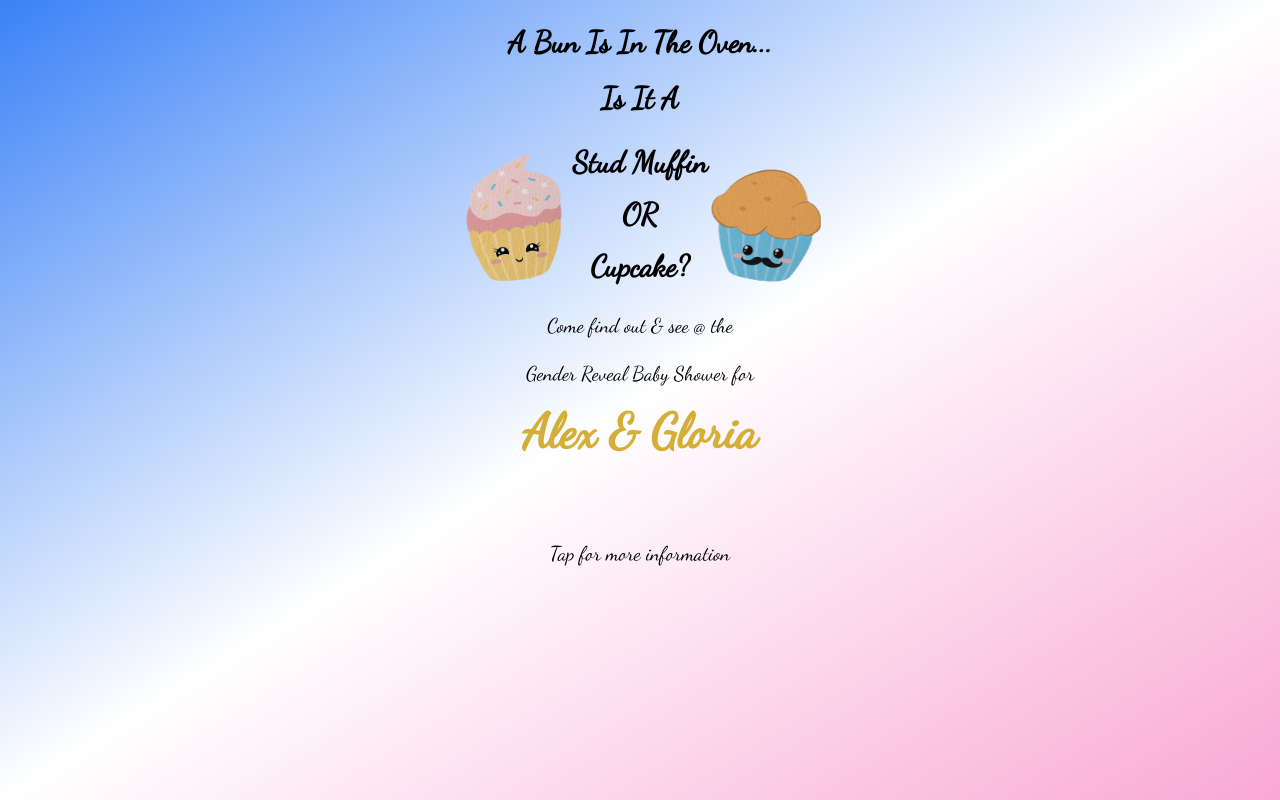
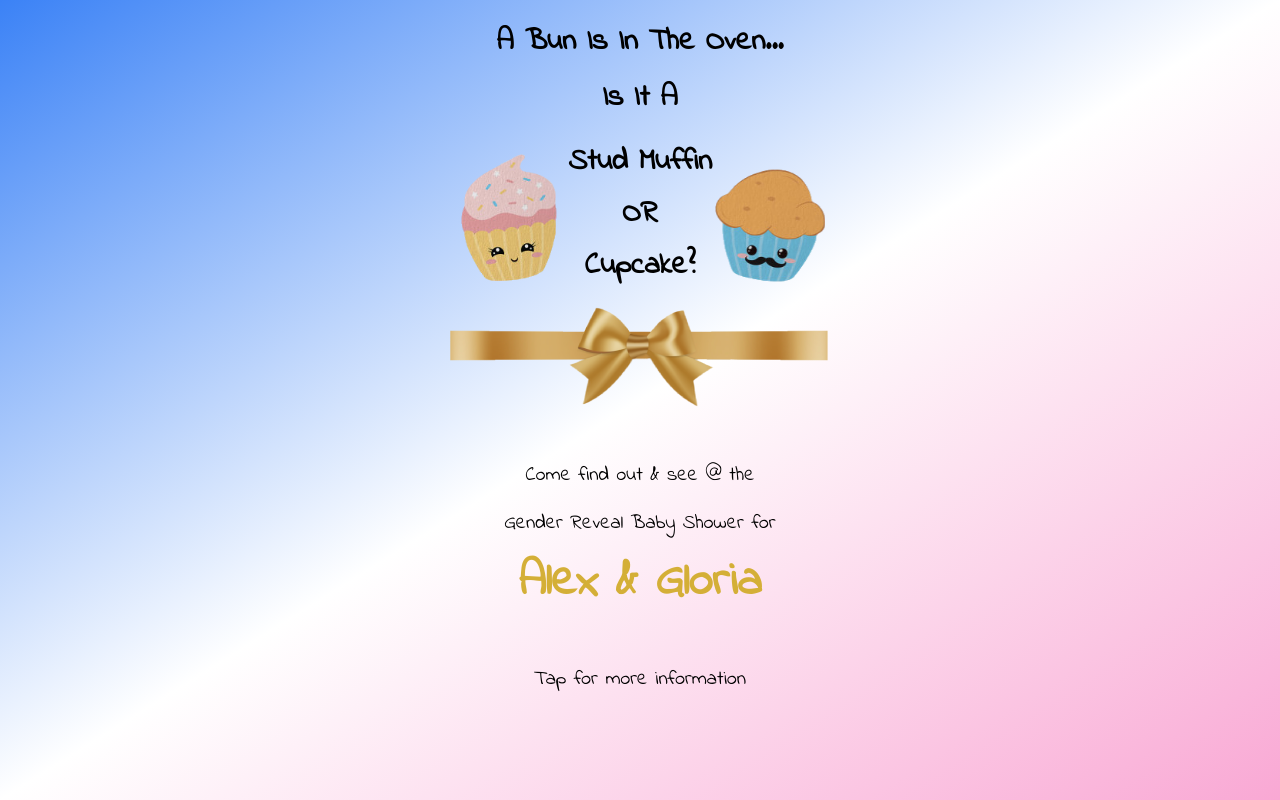
Before and after one commit to BenMoreira/ag-babyshower-invite, a React (Vite) app: page / in a window 1280 px wide. Both pictures are taken after a click on the button "English". Built offline with nearby package versions, Linux system fonts and the light colour scheme.

Commit message:
Adds ribbon and new font

```diff
--- a/index.html
+++ b/index.html
@@ -6,7 +6,7 @@
     <meta name="viewport" content="width=device-width, initial-scale=1.0" />
     <link rel="preconnect" href="https://fonts.googleapis.com">
     <link rel="preconnect" href="https://fonts.gstatic.com" crossorigin>
-    <link href="https://fonts.googleapis.com/css2?family=Dancing+Script&display=swap" rel="stylesheet">
+    <link href="https://fonts.googleapis.com/css2?family=Indie+Flower&display=swap" rel="stylesheet">
     <title>Vite + React</title>
   </head>
   <body>
--- a/src/App.css
+++ b/src/App.css
@@ -6,5 +6,5 @@
 }
 
 body {
-  font-family: 'Dancing Script', cursive;
+  font-family: 'Indie Flower', cursive;
 }
--- a/src/App.jsx
+++ b/src/App.jsx
@@ -4,6 +4,7 @@ import { motion } from 'framer-motion';
 import cupcakes from './assets/cupcakes.png'
 import pinkcupcake from './assets/pinkcupcake.png'
 import bluecupcake from './assets/bluecupcake.png'
+import ribbon from './assets/ribbon.png'
 import './App.css'
 
 function App() {
@@ -69,9 +70,11 @@ function App() {
           <img src={bluecupcake} className='w-[120px]' />
         </div>
 
+        <img src={ribbon} />
+
         {spanish ?
-          <div className='text-xl pt-2'>Ven y descubrelo en la</div> :
-          <div className='text-xl pt-2'>Come find out & see @ the</div>
+          <div className='text-xl pt-8'>Ven y descubrelo en la</div> :
+          <div className='text-xl pt-8'>Come find out & see @ the</div>
         }
 
         {spanish ?
@@ -85,8 +88,8 @@ function App() {
         }
 
         {spanish ?
-          <div className='text-xl pt-12'>Tap</div> :
-          <div className='text-xl pt-12'>Tap for more information</div>
+          <div className='text-xl pt-6'>Tap</div> :
+          <div className='text-xl pt-6'>Tap for more information</div>
         }
       </a.div>
 
```
Also changed, not shown: src/assets/ribbon.png (added).
